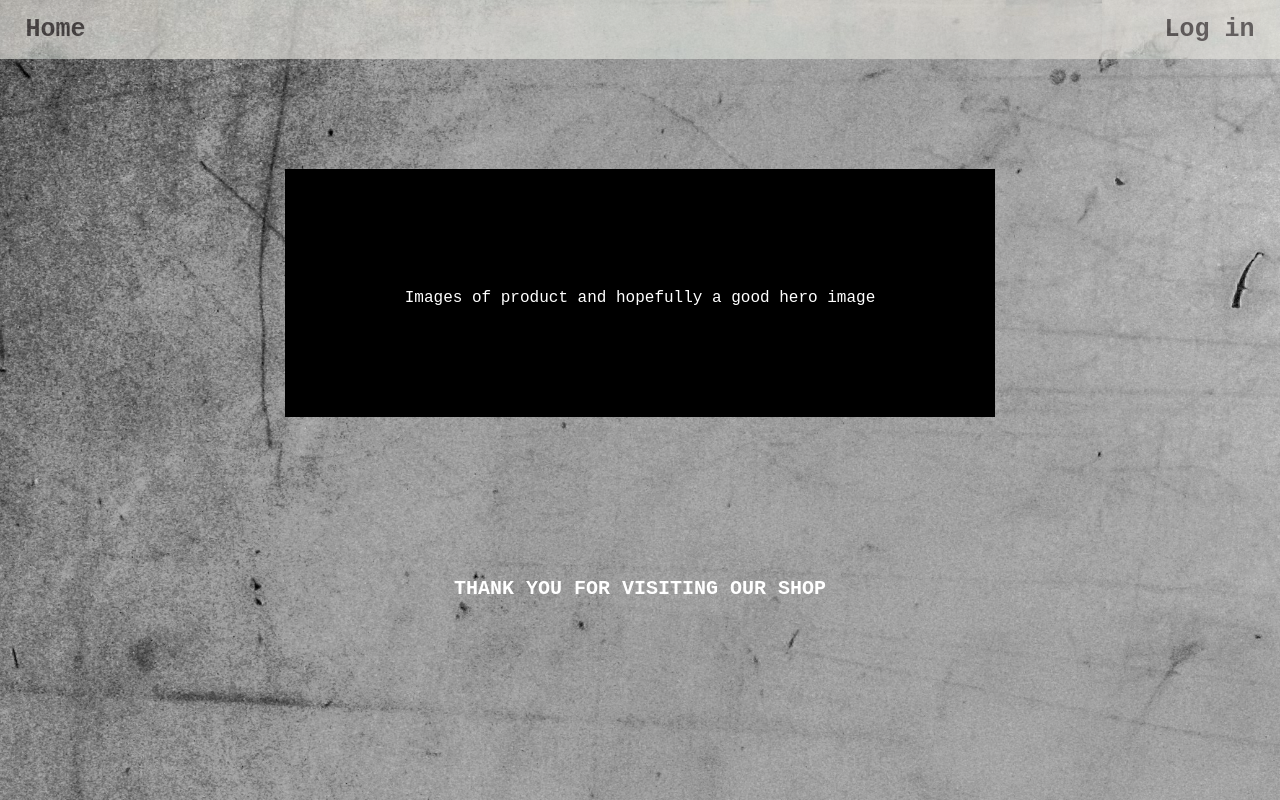
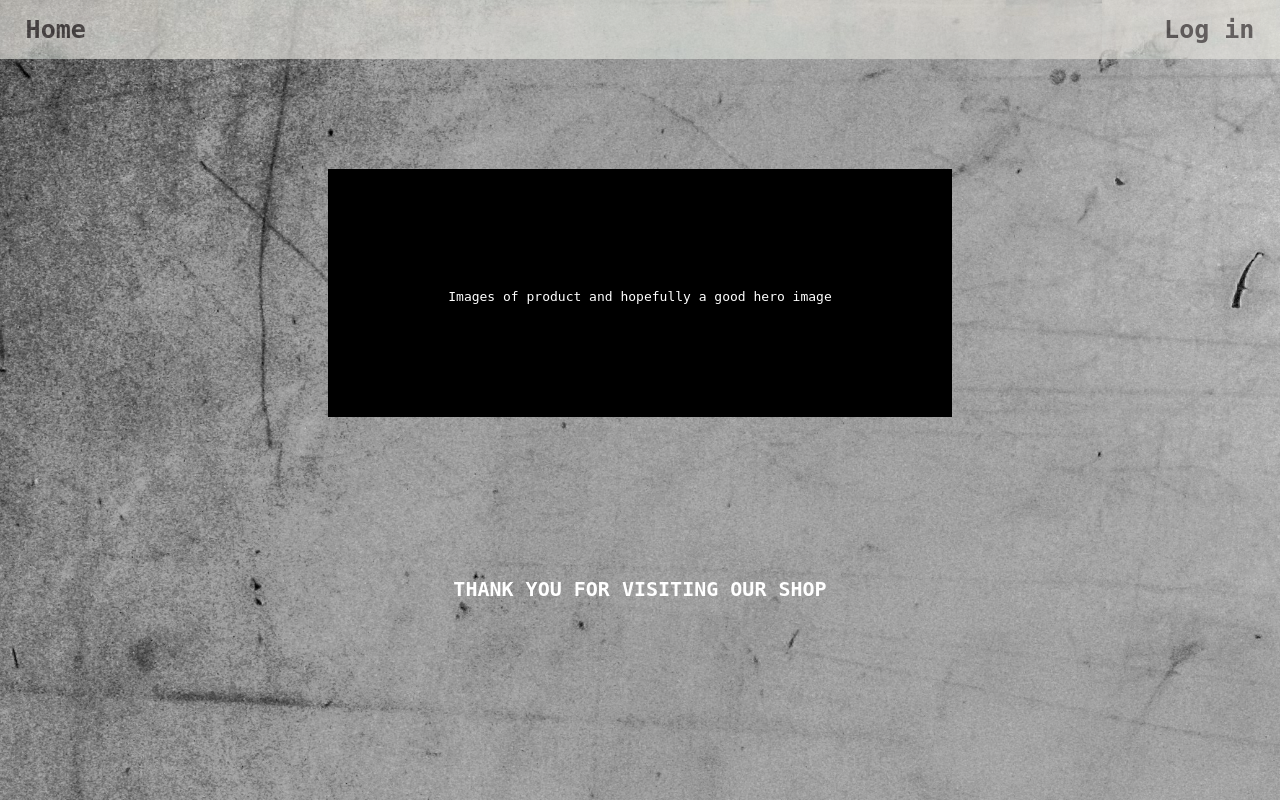
Before and after one commit to EldinKecap/Web-Programming-SITE, a PHP site: page / in a window 1280 px wide. Run offline with PHP 8.4, Linux system fonts and the light colour scheme.

Commit message:
edited css

```diff
--- a/styles.css
+++ b/styles.css
@@ -8,7 +8,7 @@ body{
     background-size: cover;
     background-repeat: no-repeat;
     background-image: url(./Images/backgroundBodyImage.jpg) ;
-    font-family: 'Courier New', Courier, monospace;
+    font-family: monospace;
     padding: 0;
     margin: 0;
 }
```
